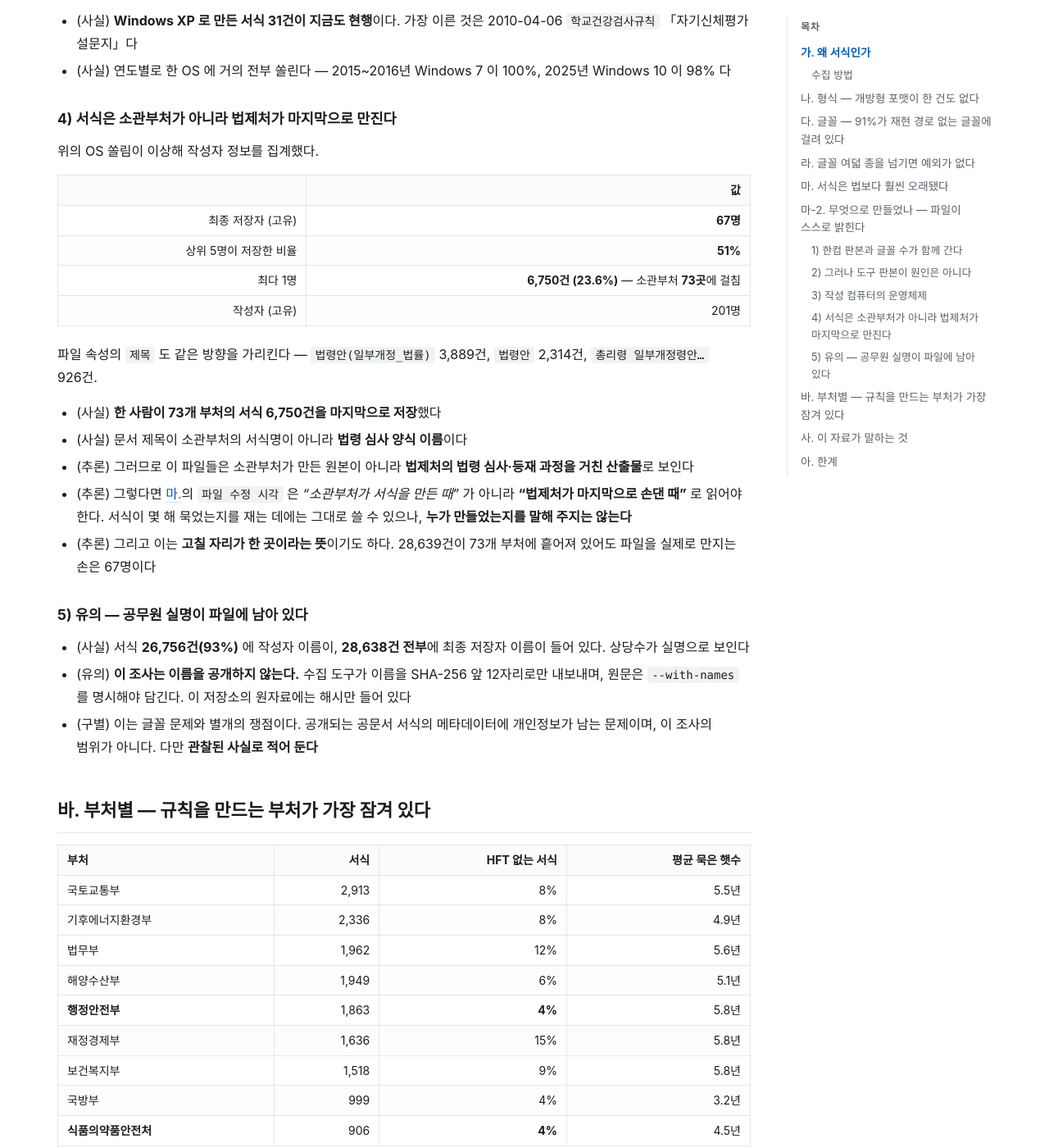
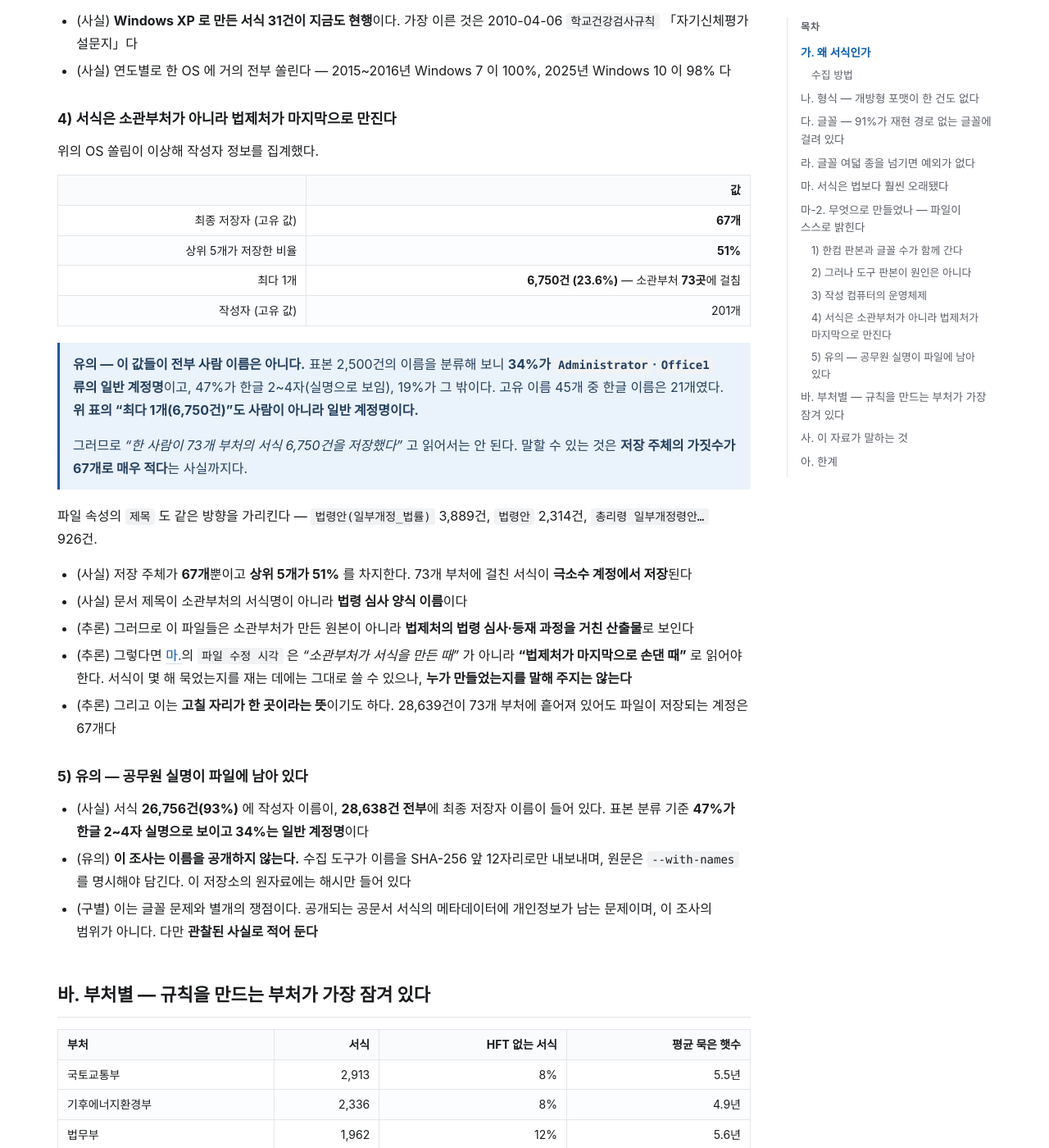
Before and after one commit to msjang/krigf26-font-eula-survey, a Jekyll site: the page built from findings-lawforms.md, in a window 1280 px wide and 1400 px high, scrolled down 4509 px. Shown: the whole window at 82% size. Built offline with Jekyll 4.4.1, drawn with Linux system fonts in a browser that asks for light colours; our own code applies the rules of GitHub Pages for plain Markdown files.

Commit message:
correct(lawforms): 저장자 "67명" 을 "67개 계정" 으로 좁힌다
"한 사람이 73개 부처의 서식 6,750건을 마지막으로 저장했다" 고 적었다.
표본 2,500건의 이름을 분류해 보니 최다 값은 사람 이름이 아니라
Administrator·Office1 류의 일반 계정명이었다. 전체로도 34%가 일반 계정명,
47%가 한글 2~4자, 19%가 그 밖이다. 고유 이름 45개 중 한글 이름은 21개다.

사람 수로 읽히게 쓴 서술을 계정 가짓수로 바꾸고, 유의 문단을 달았다.
말할 수 있는 것은 저장 주체의 가짓수가 67개로 매우 적다는 사실까지다.
"극소수 계정에서 저장된다" 는 결론 자체는 유지된다.

개인정보 항목의 "상당수가 실명으로 보인다" 도 표본 분류 수치로 바꿨다.

Co-Authored-By: Claude <noreply@anthropic.com>

```diff
--- a/findings-lawforms.md
+++ b/findings-lawforms.md
@@ -144,22 +144,26 @@ HWP 5.0 은 `\x05HwpSummaryInformation` 속성 집합에 **그것을 만든 한
 
 | | 값 |
 |---|---:|
-| 최종 저장자 (고유) | **67명** |
-| 상위 5명이 저장한 비율 | **51%** |
-| 최다 1명 | **6,750건 (23.6%)** — 소관부처 **73곳**에 걸침 |
-| 작성자 (고유) | 201명 |
+| 최종 저장자 (고유 값) | **67개** |
+| 상위 5개가 저장한 비율 | **51%** |
+| 최다 1개 | **6,750건 (23.6%)** — 소관부처 **73곳**에 걸침 |
+| 작성자 (고유 값) | 201개 |
+
+> **유의 — 이 값들이 전부 사람 이름은 아니다.** 표본 2,500건의 이름을 분류해 보니 **34%가 `Administrator`·`Office1` 류의 일반 계정명**이고, 47%가 한글 2~4자(실명으로 보임), 19%가 그 밖이다. 고유 이름 45개 중 한글 이름은 21개였다. **위 표의 "최다 1개(6,750건)"도 사람이 아니라 일반 계정명이다.**
+>
+> 그러므로 *"한 사람이 73개 부처의 서식 6,750건을 저장했다"* 고 읽어서는 안 된다. 말할 수 있는 것은 **저장 주체의 가짓수가 67개로 매우 적다**는 사실까지다.
 
 파일 속성의 `제목` 도 같은 방향을 가리킨다 — `법령안(일부개정_법률)` 3,889건, `법령안` 2,314건, `총리령 일부개정령안…` 926건.
 
-- (사실) **한 사람이 73개 부처의 서식 6,750건을 마지막으로 저장**했다
+- (사실) 저장 주체가 **67개**뿐이고 **상위 5개가 51%** 를 차지한다. 73개 부처에 걸친 서식이 **극소수 계정에서 저장**된다
 - (사실) 문서 제목이 소관부처의 서식명이 아니라 **법령 심사 양식 이름**이다
 - (추론) 그러므로 이 파일들은 소관부처가 만든 원본이 아니라 **법제처의 법령 심사·등재 과정을 거친 산출물**로 보인다
 - (추론) 그렇다면 [마.](#마-서식은-법보다-훨씬-오래됐다)의 `파일 수정 시각` 은 *"소관부처가 서식을 만든 때"* 가 아니라 **"법제처가 마지막으로 손댄 때"** 로 읽어야 한다. 서식이 몇 해 묵었는지를 재는 데에는 그대로 쓸 수 있으나, **누가 만들었는지를 말해 주지는 않는다**
-- (추론) 그리고 이는 **고칠 자리가 한 곳이라는 뜻**이기도 하다. 28,639건이 73개 부처에 흩어져 있어도 파일을 실제로 만지는 손은 67명이다
+- (추론) 그리고 이는 **고칠 자리가 한 곳이라는 뜻**이기도 하다. 28,639건이 73개 부처에 흩어져 있어도 파일이 저장되는 계정은 67개다
 
 ### 5) 유의 — 공무원 실명이 파일에 남아 있다
 
-- (사실) 서식 **26,756건(93%)** 에 작성자 이름이, **28,638건 전부**에 최종 저장자 이름이 들어 있다. 상당수가 실명으로 보인다
+- (사실) 서식 **26,756건(93%)** 에 작성자 이름이, **28,638건 전부**에 최종 저장자 이름이 들어 있다. 표본 분류 기준 **47%가 한글 2~4자 실명으로 보이고 34%는 일반 계정명**이다
 - (유의) **이 조사는 이름을 공개하지 않는다.** 수집 도구가 이름을 SHA-256 앞 12자리로만 내보내며, 원문은 `--with-names` 를 명시해야 담긴다. 이 저장소의 원자료에는 해시만 들어 있다
 - (구별) 이는 글꼴 문제와 별개의 쟁점이다. 공개되는 공문서 서식의 메타데이터에 개인정보가 남는 문제이며, 이 조사의 범위가 아니다. 다만 **관찰된 사실로 적어 둔다**
 
```
Also changed, not shown: tools/harvest_prism_reports.py (+24 -11 lines).
